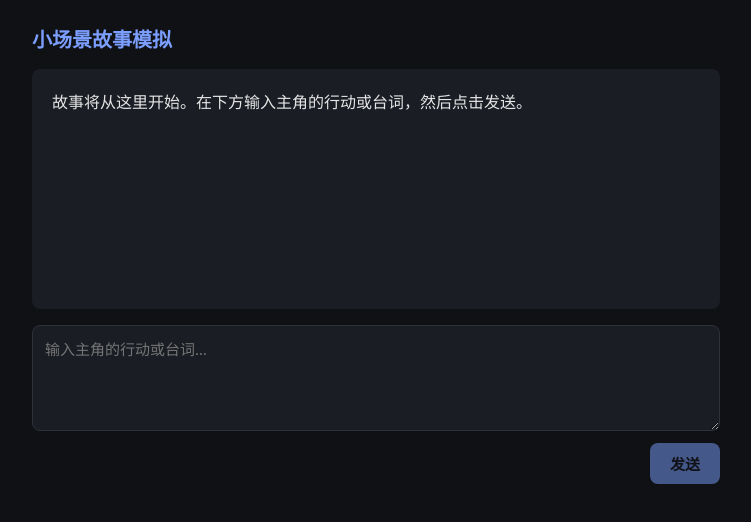
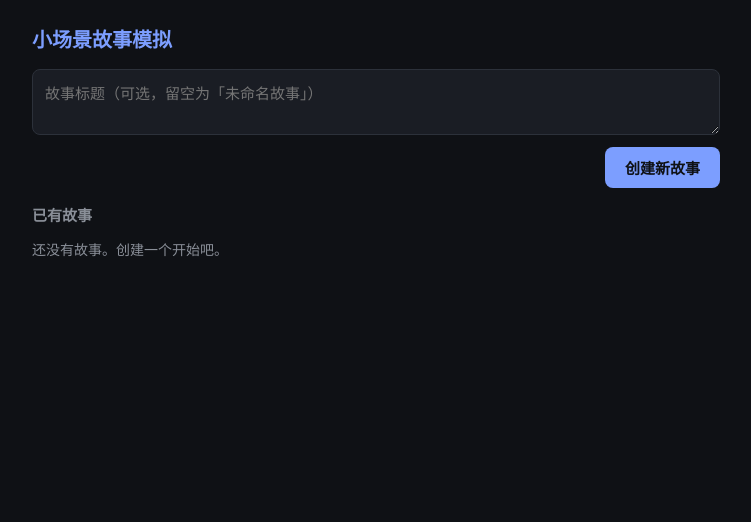
Before and after one commit to jones-187/rpg4pov, a Next.js app: page / in a window 1280 px wide. Shown: the top 522 px of the page, without its empty margins (264-1015 px from the left). Built offline with nearby package versions, Linux system fonts and the light colour scheme.

Commit message:
feat(ui): story list home page and per-story page with storyId

```diff
--- a/src/app/globals.css
+++ b/src/app/globals.css
@@ -83,3 +83,55 @@ body {
   color: #ff6b6b;
   font-size: 14px;
 }
+
+.section-title {
+  font-size: 15px;
+  font-weight: 600;
+  color: var(--muted);
+  margin: 0 0 8px;
+}
+
+.muted {
+  color: var(--muted);
+  font-size: 14px;
+}
+
+.link {
+  color: var(--accent);
+  font-size: 14px;
+  text-decoration: none;
+}
+
+.story-list {
+  list-style: none;
+  margin: 0;
+  padding: 0;
+  display: flex;
+  flex-direction: column;
+  gap: 8px;
+}
+
+.story-item {
+  display: flex;
+  justify-content: space-between;
+  align-items: center;
+  background: var(--panel);
+  border-radius: 8px;
+  padding: 12px 16px;
+  text-decoration: none;
+  color: var(--text);
+}
+
+.story-item:hover {
+  background: #21252e;
+}
+
+.story-item-title {
+  font-size: 15px;
+}
+
+.story-item-meta {
+  font-size: 12px;
+  color: var(--muted);
+  font-family: ui-monospace, SFMono-Regular, Menlo, monospace;
+}
--- a/src/app/page.tsx
+++ b/src/app/page.tsx
@@ -1,36 +1,51 @@
 "use client";
 
-import { useState, type FormEvent } from "react";
+import { useEffect, useState, type FormEvent } from "react";
+import Link from "next/link";
+import { useRouter } from "next/navigation";
+
+interface StoryMeta {
+  storyId: string;
+  title: string;
+  createdAt: string;
+}
 
 export default function HomePage() {
-  const [narration, setNarration] = useState<string>(
-    "故事将从这里开始。在下方输入主角的行动或台词，然后点击发送。"
-  );
-  const [input, setInput] = useState<string>("");
+  const router = useRouter();
+  const [stories, setStories] = useState<StoryMeta[]>([]);
+  const [title, setTitle] = useState<string>("");
   const [loading, setLoading] = useState<boolean>(false);
   const [error, setError] = useState<string | null>(null);
 
-  async function handleSubmit(e: FormEvent<HTMLFormElement>) {
+  async function refresh() {
+    try {
+      const res = await fetch("/api/stories");
+      if (!res.ok) throw new Error(`加载失败（HTTP ${res.status}）`);
+      const data = (await res.json()) as { stories: StoryMeta[] };
+      setStories(data.stories);
+    } catch (err) {
+      setError(err instanceof Error ? err.message : "未知错误");
+    }
+  }
+
+  useEffect(() => {
+    refresh();
+  }, []);
+
+  async function handleCreate(e: FormEvent<HTMLFormElement>) {
     e.preventDefault();
-    const text = input.trim();
-    if (!text || loading) return;
-
+    if (loading) return;
     setLoading(true);
     setError(null);
     try {
-      const res = await fetch("/api/story-turn", {
+      const res = await fetch("/api/stories", {
         method: "POST",
         headers: { "content-type": "application/json" },
-        body: JSON.stringify({ input: text }),
+        body: JSON.stringify({ title: title.trim() || undefined }),
       });
-
-      if (!res.ok) {
-        throw new Error(`请求失败（HTTP ${res.status}）`);
-      }
-
-      const data = (await res.json()) as { playerResponse: string };
-      setNarration(data.playerResponse);
-      setInput("");
+      if (!res.ok) throw new Error(`创建失败（HTTP ${res.status}）`);
+      const meta = (await res.json()) as StoryMeta;
+      router.push(`/stories/${meta.storyId}`);
     } catch (err) {
       setError(err instanceof Error ? err.message : "未知错误");
     } finally {
@@ -41,21 +56,38 @@ export default function HomePage() {
   return (
     <main className="container">
       <h1>小场景故事模拟</h1>
-      <section className="story" aria-label="故事显示区">
-        {narration}
-      </section>
-      <form onSubmit={handleSubmit} className="input-form" aria-label="主角输入">
+
+      <form onSubmit={handleCreate} className="input-form" aria-label="创建故事">
         <textarea
-          value={input}
-          onChange={(e) => setInput(e.target.value)}
-          placeholder="输入主角的行动或台词…"
-          rows={4}
+          value={title}
+          onChange={(e) => setTitle(e.target.value)}
+          placeholder="故事标题（可选，留空为「未命名故事」）"
+          rows={2}
           disabled={loading}
         />
-        <button type="submit" disabled={loading || !input.trim()}>
-          {loading ? "处理中…" : "发送"}
+        <button type="submit" disabled={loading}>
+          {loading ? "创建中…" : "创建新故事"}
         </button>
       </form>
+
+      <section aria-label="故事列表">
+        <h2 className="section-title">已有故事</h2>
+        {stories.length === 0 ? (
+          <p className="muted">还没有故事。创建一个开始吧。</p>
+        ) : (
+          <ul className="story-list">
+            {stories.map((s) => (
+              <li key={s.storyId}>
+                <Link href={`/stories/${s.storyId}`} className="story-item">
+                  <span className="story-item-title">{s.title}</span>
+                  <span className="story-item-meta">{s.storyId.slice(0, 8)}</span>
+                </Link>
+              </li>
+            ))}
+          </ul>
+        )}
+      </section>
+
       {error && <p className="error">{error}</p>}
     </main>
   );
```
Also changed, not shown: src/app/stories/[storyId]/page.tsx (added, +102 -0 lines).
